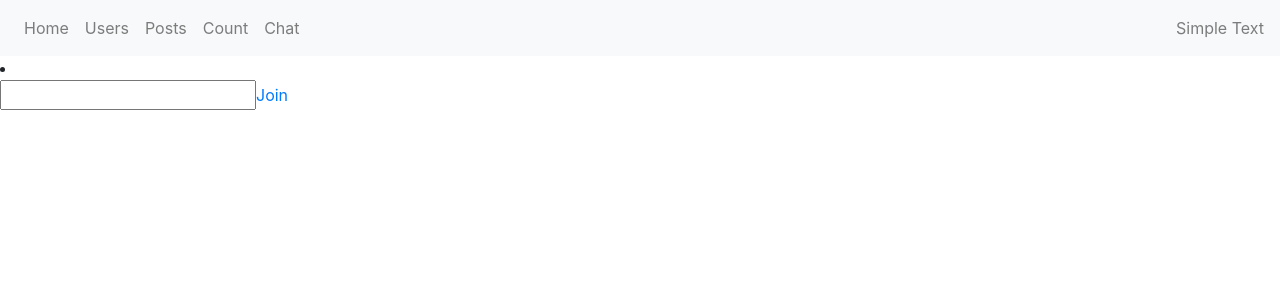
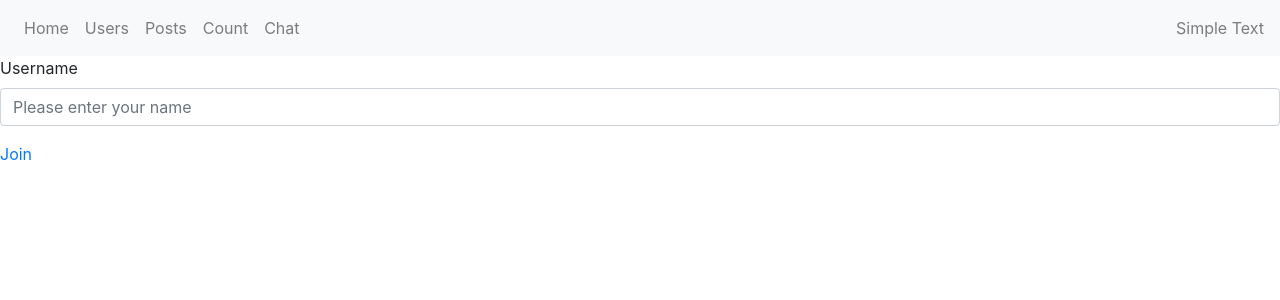
Before and after one commit to WashiraSuyajai/react-at-futureskill, a React (Create React App) app in the folder react-sample/: page /chat in a window 1280 px wide. Shown: the top 300 px of the page. Built offline with nearby package versions, Linux system fonts and the light colour scheme.

Commit message:
Add form from reactstrap

```diff
--- a/react-sample/src/chat/Chatform.js
+++ b/react-sample/src/chat/Chatform.js
@@ -1,5 +1,7 @@
 import React, { Component } from 'react';
 import { Link } from 'react-router-dom';
+import { Form, FormGroup, Label, Input } from 'reactstrap';
+
 
 class Chatform extends Component {
     state = {
@@ -11,12 +13,21 @@ class Chatform extends Component {
     render() {
         const { name } = this.state;
         return (
-            <li>
-                <div>
-                    <input type='text' value={ name } onChange={this.onChange}/>
-                    <Link to={{pathname : "/chatroom", name : name }}>Join</Link>
-                </div>
-            </li>
+            <Form>
+                <FormGroup>
+                    <Label for="username">Username</Label>
+                    <Input
+                        type="text"
+                        name="username"
+                        id="username"
+                        placeholder="Please enter your name"
+                        value={ name }
+                        onChange={this.onChange}/>
+                        {/*กล่องข้อความ เมื่อยังไม่มีการใส่ text ข้างใน จะมีข้อความแสดงว่า "Please enter your name" */}
+                </FormGroup>
+
+                <Link to={{pathname : "/chatroom", name : name }}>Join</Link>
+        </Form>
         );
     }
 }
```
